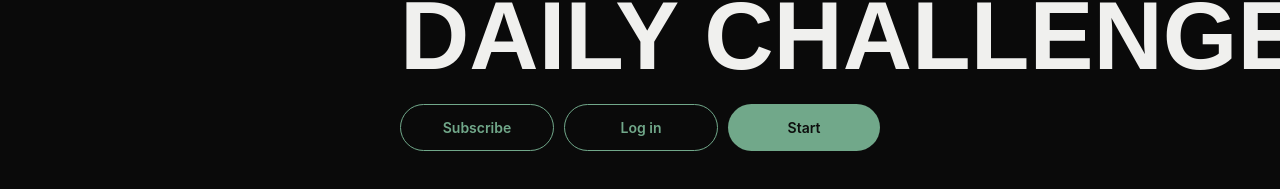
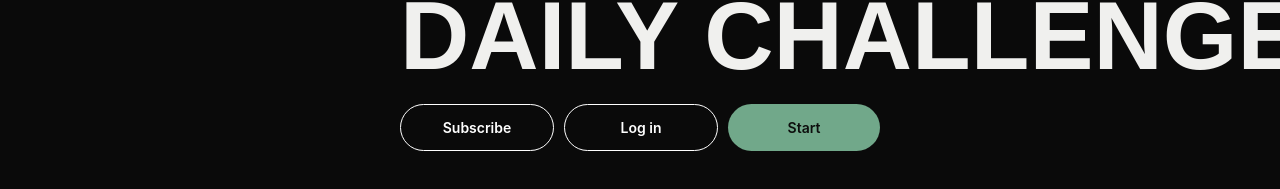
Before and after one commit to ts-skateiq/skateiq-daily-beta, a Next.js app: page /play/daily in a window 1280 px wide. Shown: the part 359-548 px from the top of the page. Built offline with nearby package versions, Linux system fonts and the light colour scheme; no server answers; a web font is replaced by a local one.

Commit message:
Make Subscribe and Log in buttons white on daily landing
Co-Authored-By: Claude Sonnet 4.6 <noreply@anthropic.com>

```diff
--- a/app/play/daily/page.tsx
+++ b/app/play/daily/page.tsx
@@ -51,13 +51,13 @@ export default function DailyLanding() {
 <div style={{ display: 'flex', gap: 10, width: '100%' }}>
         <Link
           href="/subscribe"
-          style={{ flex: 1, display: 'inline-flex', alignItems: 'center', justifyContent: 'center', background: 'transparent', border: `1.5px solid ${ACCENT}`, color: ACCENT, fontWeight: 600, fontSize: 14, padding: '12px 8px', borderRadius: 999, textDecoration: 'none' }}
+          style={{ flex: 1, display: 'inline-flex', alignItems: 'center', justifyContent: 'center', background: 'transparent', border: '1.5px solid #ffffff', color: '#ffffff', fontWeight: 600, fontSize: 14, padding: '12px 8px', borderRadius: 999, textDecoration: 'none' }}
         >
           Subscribe
         </Link>
         <Link
           href="/login"
-          style={{ flex: 1, display: 'inline-flex', alignItems: 'center', justifyContent: 'center', background: 'transparent', border: `1.5px solid ${ACCENT}`, color: ACCENT, fontWeight: 600, fontSize: 14, padding: '12px 8px', borderRadius: 999, textDecoration: 'none' }}
+          style={{ flex: 1, display: 'inline-flex', alignItems: 'center', justifyContent: 'center', background: 'transparent', border: '1.5px solid #ffffff', color: '#ffffff', fontWeight: 600, fontSize: 14, padding: '12px 8px', borderRadius: 999, textDecoration: 'none' }}
         >
           Log in
         </Link>
```
